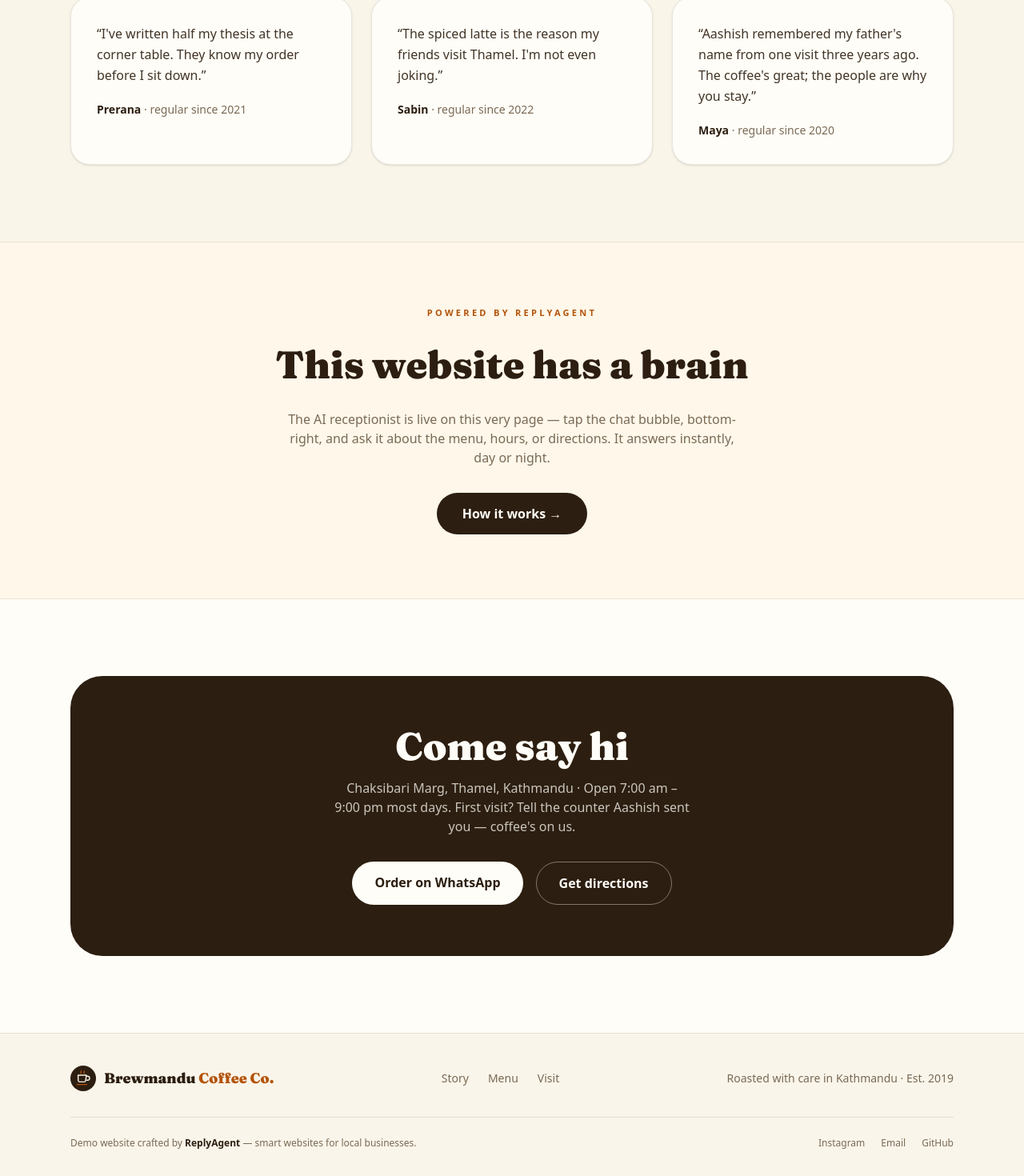
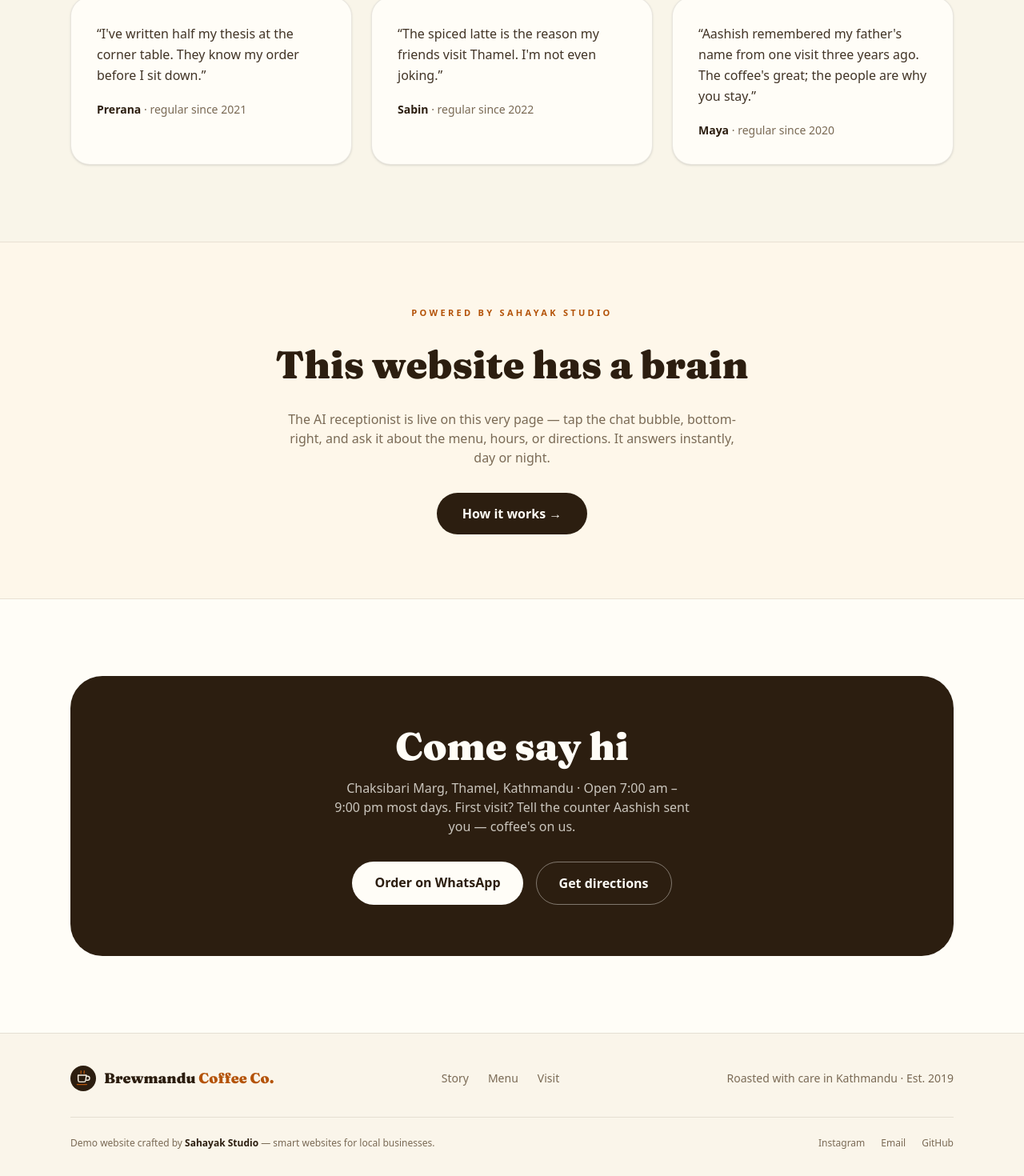
Before and after one commit to diwashUI/brewmandu-demo, a Next.js app: page / in a window 1280 px wide. Shown: the part 2425-3895 px from the top of the page at 80% size. Built offline with nearby package versions, Linux system fonts and the light colour scheme.

Commit message:
Rebrand: powered by + crafted by Sahayak Studio

```diff
--- a/app/page.tsx
+++ b/app/page.tsx
@@ -150,7 +150,7 @@ export default function Home() {
           <Reveal>
             <div className="flex flex-col items-center gap-8 text-center">
               <p className="text-[11px] font-semibold uppercase tracking-[0.3em] text-caramel">
-                Powered by ReplyAgent
+                Powered by Sahayak Studio
               </p>
               <h2 className="max-w-2xl font-display text-4xl font-black text-espresso sm:text-5xl">
                 This website has a brain
--- a/components/AgentChat.tsx
+++ b/components/AgentChat.tsx
@@ -3,8 +3,8 @@
 import { useEffect, useRef, useState } from "react";
 
 /**
- * Floating AI-receptionist widget. It talks to the ReplyAgent backend
- * (one shared brain) — the same endpoint the ReplyAgent demo page uses.
+ * Floating AI-receptionist widget. It talks to the Sahayak Studio backend
+ * (one shared brain) — the same endpoint the studio demo page uses.
  * Drop <AgentChat /> in the site layout and every page gets the assistant.
  */
 const API = "https://reply-agent-indol.vercel.app/api/chat";
--- a/components/Footer.tsx
+++ b/components/Footer.tsx
@@ -26,7 +26,7 @@ export default function Footer() {
         </div>
         <div className="mt-8 flex flex-col items-center justify-between gap-3 border-t border-espresso/10 pt-6 text-xs text-muted sm:flex-row">
           <span>
-            Demo website crafted by <span className="font-semibold text-espresso">ReplyAgent</span> — smart
+            Demo website crafted by <span className="font-semibold text-espresso">Sahayak Studio</span> — smart
             websites for local businesses.
           </span>
           <div className="flex items-center gap-5 font-medium">
```
